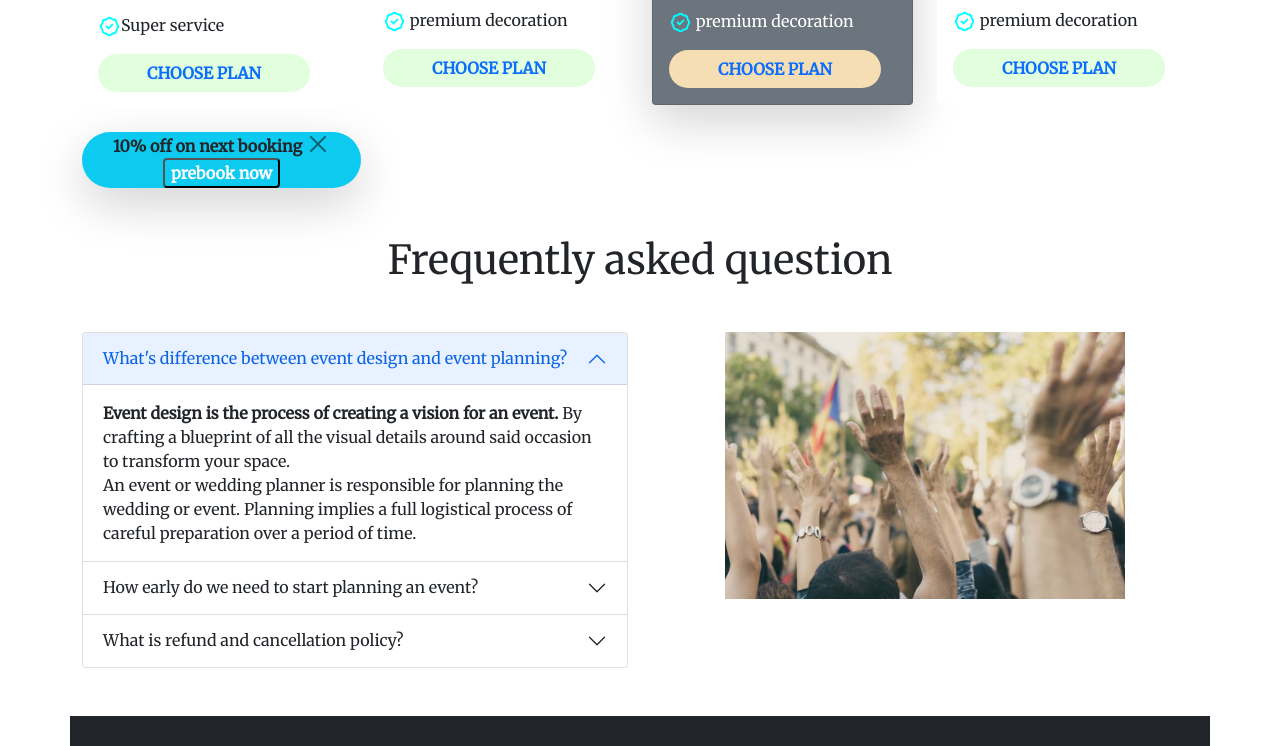
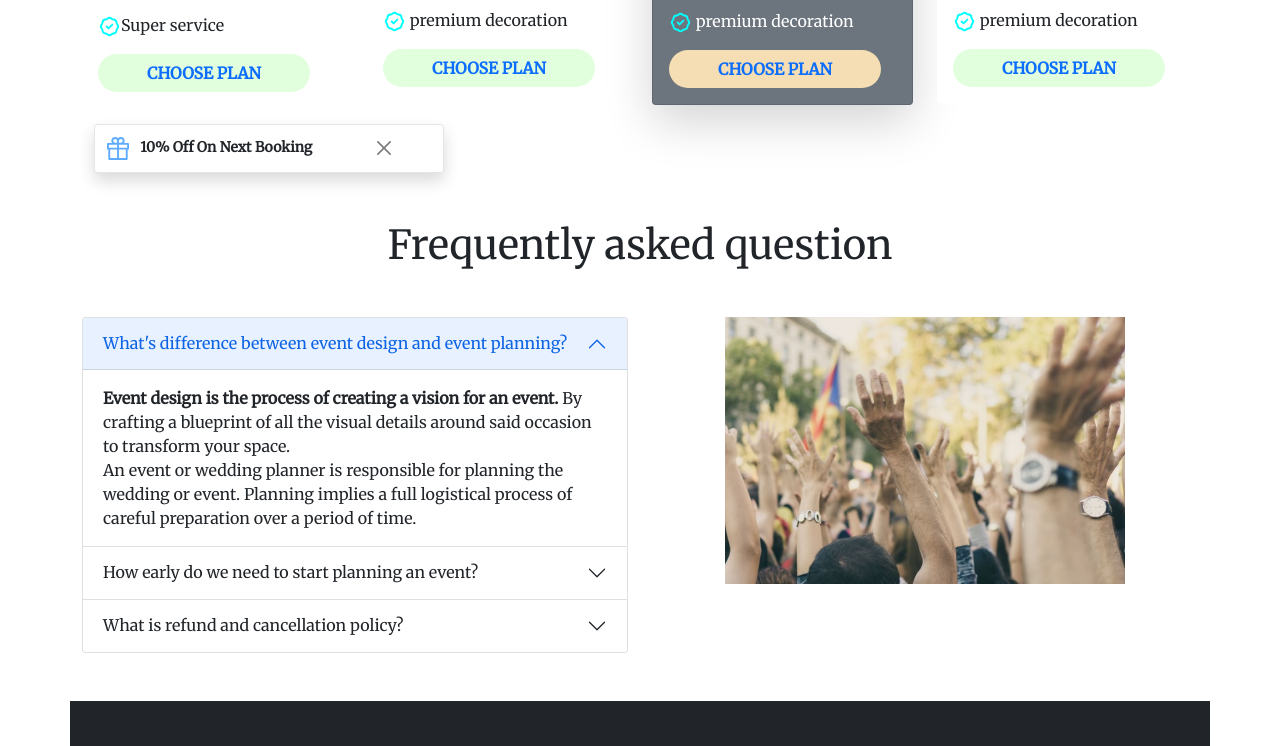
Before and after one commit to rabiulhossen/convention-center, a plain HTML site: page index.html in a window 1280 px wide. Shown: the part 955-1701 px from the top of the page. Drawn offline with nearby package versions, Linux system fonts and the light colour scheme.

Commit message:
toast-icons-add

```diff
--- a/index.html
+++ b/index.html
@@ -200,31 +200,37 @@
                 </div>
 
                 <!-- <!-============== toast add==================== -->
+
             </div>
-            <div class="col-lg-12 col-12 col-md-12 my-4 text-center bg-info w-25 rounded-pill shadow-lg ">
-                <span><strong>10% off on next booking </strong>
-                    <button type="button" class="btn-close" data-bs-dismiss="toast" aria-label="Close"></button>
-                  <button class="bg-info text-white rounded fw-bold">prebook now</button>
-                </span>
+            <div class="container my-3 ">
+                <div class="toast show align-items-center justify-content-center " role="alert " aria-live="assertive " aria-atomic="true ">
+                    <div class="d-flex ">
+                        <div class="toast-body fw-bold "> <img class="me-2 " src="./icons/Vector.svg " alt=" "> 10% Off On Next Booking</div>
+                        <butto type="button " class="btn-close m-auto " data-bs-dismiss="toast " aria-label="Close ">
+                            </button>
+                    </div>
+                </div>
+            </div>
+            <div>
 
             </div>
         </section>
         <!--================ accordion =================== -->
 
-        <section class="container my-5 mx-lg-auto vh-90">
-            <h1 class="text-center my-5">Frequently asked question</h1>
-            <div class="d-flex justify-content-between">
-                <div class="row">
+        <section class="container my-5 mx-lg-auto vh-90 ">
+            <h1 class="text-center my-5 ">Frequently asked question</h1>
+            <div class="d-flex justify-content-between ">
+                <div class="row vh-98 ">
 
-                    <div class="accordion col-lg-4 col-sm-12 col-md-12 w-50" id="accordionExample">
-                        <div class="accordion-item">
-                            <h2 class="accordion-header" id="headingOne">
-                                <button class="accordion-button" type="button" data-bs-toggle="collapse" data-bs-target="#collapseOne" aria-expanded="true" aria-controls="collapseOne">
+                    <div class="accordion col-lg-4 col-sm-12 col-md-12 w-50 " id="accordionExample ">
+                        <div class="accordion-item ">
+                            <h2 class="accordion-header " id="headingOne ">
+                                <button class="accordion-button " type="button " data-bs-toggle="collapse " data-bs-target="#collapseOne " aria-expanded="true " aria-controls="collapseOne ">
               What's difference between event design and event planning?
             </button>
                             </h2>
-                            <div id="collapseOne" class="accordion-collapse collapse show" aria-labelledby="headingOne" data-bs-parent="#accordionExample">
-                                <div class="accordion-body">
+                            <div id="collapseOne " class="accordion-collapse collapse show " aria-labelledby="headingOne " data-bs-parent="#accordionExample ">
+                                <div class="accordion-body ">
                                     <strong>
                                     Event design is the process of creating a vision for an event. </strong> By crafting a blueprint of all the visual details around said occasion to transform your space.<br> An event
                                     or wedding planner is responsible for planning the wedding or event. Planning implies a full logistical process of careful preparation over a period of time.
@@ -232,26 +238,26 @@
                                 </div>
                             </div>
                         </div>
-                        <div class="accordion-item">
-                            <h2 class="accordion-header" id="headingTwo">
-                                <button class="accordion-button collapsed" type="button" data-bs-toggle="collapse" data-bs-target="#collapseTwo" aria-expanded="false" aria-controls="collapseTwo">
+                        <div class="accordion-item ">
+                            <h2 class="accordion-header " id="headingTwo ">
+                                <button class="accordion-button collapsed " type="button " data-bs-toggle="collapse " data-bs-target="#collapseTwo " aria-expanded="false " aria-controls="collapseTwo ">
               How early do we need to start planning an event?
             </button>
                             </h2>
-                            <div id="collapseTwo" class="accordion-collapse collapse" aria-labelledby="headingTwo" data-bs-parent="#accordionExample">
-                                <div class="accordion-body">
+                            <div id="collapseTwo " class="accordion-collapse collapse " aria-labelledby="headingTwo " data-bs-parent="#accordionExample ">
+                                <div class="accordion-body ">
                                     planning is pre-conditioned of all work.so planning is most important for valuable work.event planning is depend on your management skill.
                                 </div>
                             </div>
                         </div>
-                        <div class="accordion-item">
-                            <h2 class="accordion-header" id="headingThree">
-                                <button class="accordion-button collapsed" type="button" data-bs-toggle="collapse" data-bs-target="#collapseThree" aria-expanded="false" aria-controls="collapseThree">
+                        <div class="accordion-item ">
+                            <h2 class="accordion-header " id="headingThree ">
+                                <button class="accordion-button collapsed " type="button " data-bs-toggle="collapse " data-bs-target="#collapseThree " aria-expanded="false " aria-controls="collapseThree ">
               What is refund and cancellation policy?
             </button>
                             </h2>
-                            <div id="collapseThree" class="accordion-collapse collapse" aria-labelledby="headingThree" data-bs-parent="#accordionExample">
-                                <div class="accordion-body">
+                            <div id="collapseThree " class="accordion-collapse collapse " aria-labelledby="headingThree " data-bs-parent="#accordionExample ">
+                                <div class="accordion-body ">
                                     If we decide to issue refund credits to your account, they will be automatically applied towards your next content purchase on our website, but can’t be used for purchases in our mobile or TV applications. Refund credits may expire if not used within
                                     applicable law.
 
@@ -260,8 +266,8 @@
                         </div>
                     </div>
 
-                    <div class="col-lg-4 col-sm-12 col-md-12 mx-auto w-auto">
-                        <img src="./images/raise-1.jpg" alt="" width="400px height=490px">
+                    <div class="col-lg-4 col-sm-12 col-md-12 mx-auto w-auto ">
+                        <img src="./images/raise-1.jpg " alt=" " width="400px height=490px ">
                     </div>
 
                 </div>
@@ -276,25 +282,25 @@
     </main>
     <!--========================= footer =============================== -->
 
-    <footer id="about" class="container bg-dark my-5">
-        <section class="container py-5">
+    <footer id="about " class="container bg-dark my-5 ">
+        <section class="container py-5 vh-80 ">
 
-            <div class="d-flex justify-content-lg-around align-items-center justify-content-md-around justify-content-between">
-                <div class="text-center justify-content-center align-items-center">
-                    <small class="text-white text-center">&copy orchid 2022.All right reserved </small>
+            <div class="d-flex justify-content-lg-around align-items-center justify-content-md-around justify-content-between ">
+                <div class="text-center justify-content-center align-items-center ">
+                    <small class="text-white text-center ">&copy orchid 2022.All right reserved </small>
                 </div>
 
-                <div class="d-flex flex-column py-3 gap-2">
-                    <h4 class="text-white"> Get the App</h4>
-                    <a href="https://play.google.com/store/apps/details?id=com.learnprogramming.codecamp" target="_blank" rel="noopener noreferrer"><img src="./icons/google-play-badge.svg" alt="" width="110px"></a>
-                    <a href="https://apps.apple.com/us/app/linkedin-network-job-finder/id288429040" target="_blank" rel="noopener noreferrer"><img src="./icons/app-store-badge.svg" alt="" width="110px"></a>
+                <div class="d-flex flex-column py-3 gap-2 ">
+                    <h4 class="text-white "> Get the App</h4>
+                    <a href="https://play.google.com/store/apps/details?id=com.learnprogramming.codecamp " target="_blank " rel="noopener noreferrer "><img src="./icons/google-play-badge.svg " alt=" " width="110px "></a>
+                    <a href="https://apps.apple.com/us/app/linkedin-network-job-finder/id288429040 " target="_blank " rel="noopener noreferrer "><img src="./icons/app-store-badge.svg " alt=" " width="110px "></a>
                 </div>
             </div>
 
         </section>
     </footer>
     <!-- bootstrap js  -->
-    <script src="https://cdn.jsdelivr.net/npm/bootstrap@5.0.2/dist/js/bootstrap.bundle.min.js" integrity="sha384-MrcW6ZMFYlzcLA8Nl+NtUVF0sA7MsXsP1UyJoMp4YLEuNSfAP+JcXn/tWtIaxVXM" crossorigin="anonymous"></script>
+    <script src="https://cdn.jsdelivr.net/npm/bootstrap@5.0.2/dist/js/bootstrap.bundle.min.js " integrity="sha384-MrcW6ZMFYlzcLA8Nl+NtUVF0sA7MsXsP1UyJoMp4YLEuNSfAP+JcXn/tWtIaxVXM " crossorigin="anonymous "></script>
 </body>
 
 </html>
```
